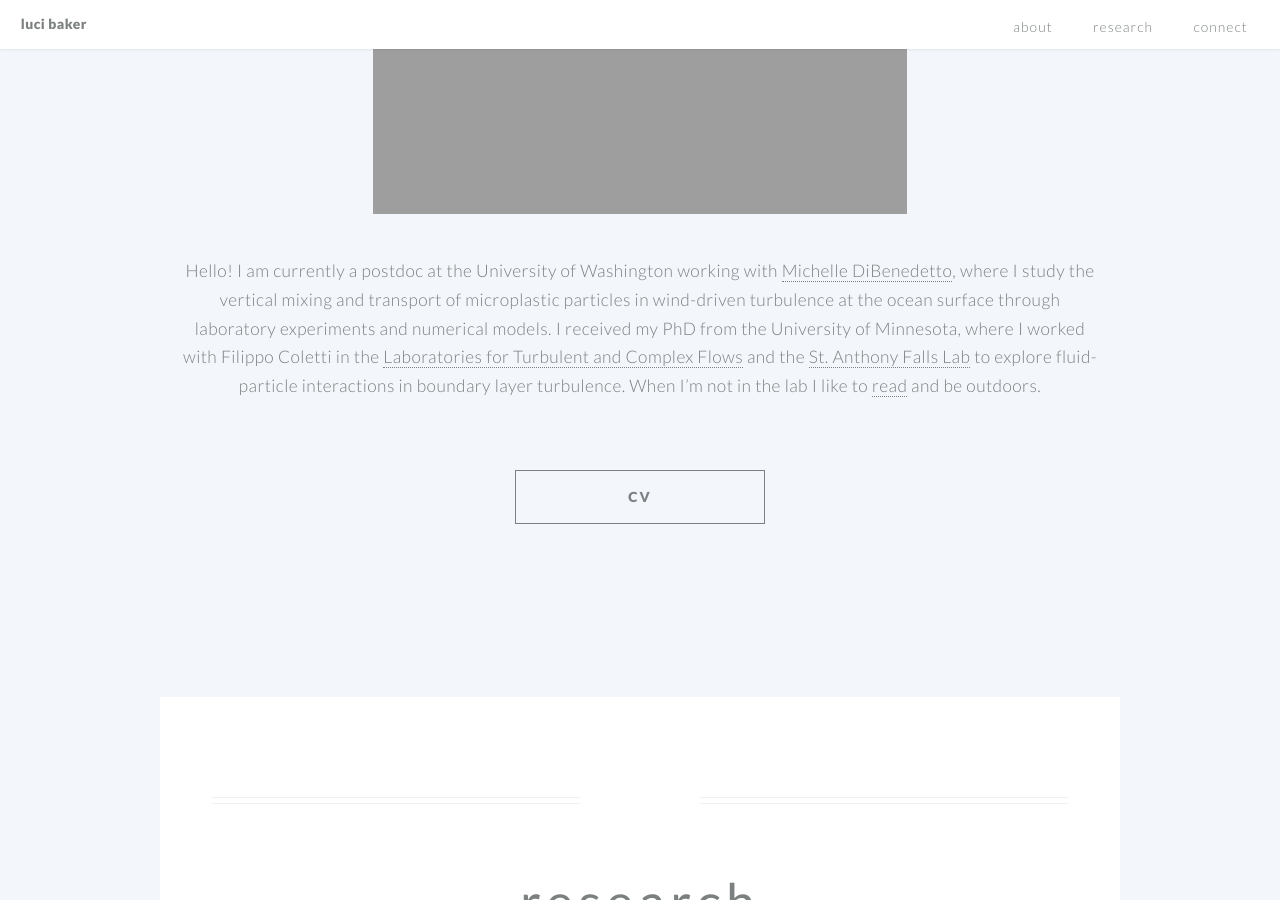
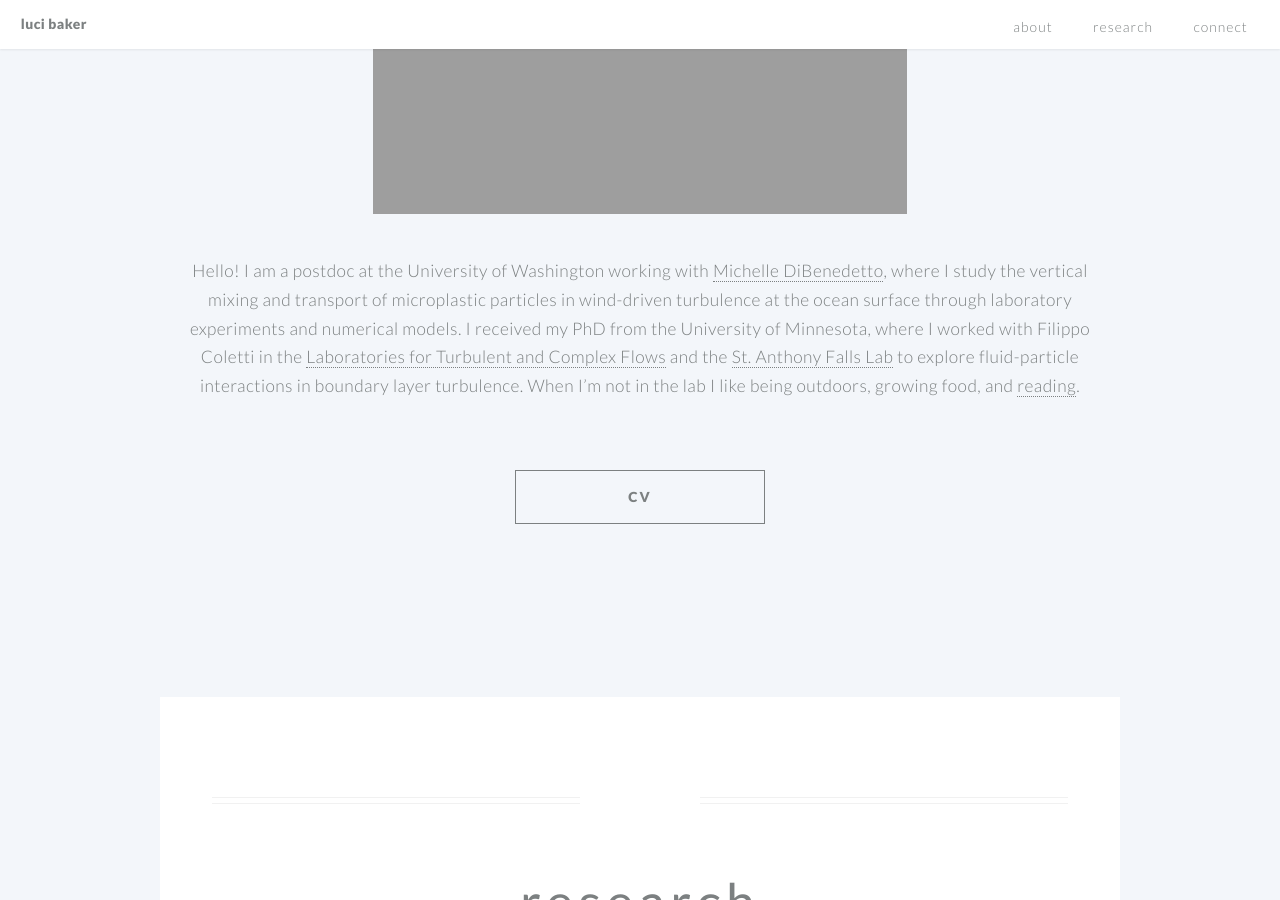
Before and after one commit to lou-baker/lou-baker.github.io, a Jekyll site: the page built from index.md, in a window 1280 px wide and 900 px high, scrolled down 1055 px. Built offline with Jekyll 4.4.1, drawn with Linux system fonts in a browser that asks for light colours.

Commit message:
Update index.md

```diff
--- a/index.md
+++ b/index.md
@@ -46,4 +46,4 @@ cta_button_label: contact # the label on the button
 
 <img src="/images/IMG_0480 - Copy (3).jpg" height="400">
 
-Hello! I am currently a postdoc at the University of Washington working with [Michelle DiBenedetto](https://www.michellediben.com), where I study the vertical mixing and transport of microplastic particles in wind-driven turbulence at the ocean surface through laboratory experiments and numerical models. I received my PhD from the University of Minnesota, where I worked with Filippo Coletti in the [Laboratories for Turbulent and Complex Flows](https://cse.umn.edu/aem/laboratories-turbulent-and-complex-flows) and the [St. Anthony Falls Lab](https://cse.umn.edu/safl) to explore fluid-particle interactions in boundary layer turbulence. When I'm not in the lab I like to [read](https://www.goodreads.com/user/show/70817449-luci) and be outdoors.
+Hello! I am a postdoc at the University of Washington working with [Michelle DiBenedetto](https://www.michellediben.com), where I study the vertical mixing and transport of microplastic particles in wind-driven turbulence at the ocean surface through laboratory experiments and numerical models. I received my PhD from the University of Minnesota, where I worked with Filippo Coletti in the [Laboratories for Turbulent and Complex Flows](https://cse.umn.edu/aem/laboratories-turbulent-and-complex-flows) and the [St. Anthony Falls Lab](https://cse.umn.edu/safl) to explore fluid-particle interactions in boundary layer turbulence. When I'm not in the lab I like being outdoors, growing food, and [reading](https://www.goodreads.com/user/show/70817449-luci).
```
